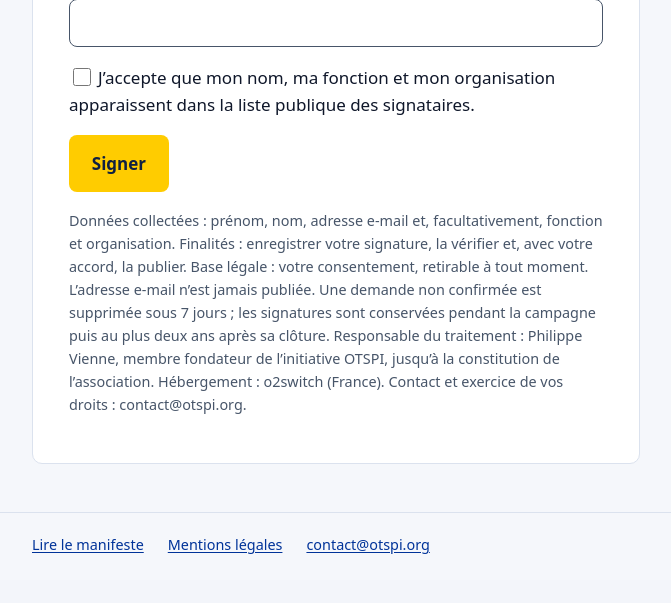
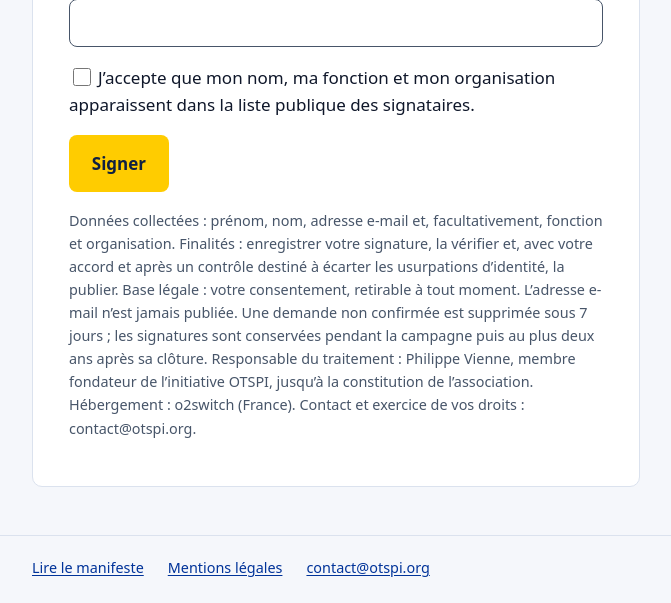
Before and after one commit to otspi/signatures, a PHP site: page / in a window 1280 px wide. Shown: the part 665-1268 px from the top of the page, without its empty margins (304-975 px from the left). Before the commit the page ends 1219 px from the top, so only its background shows below. Run offline with PHP 8.4, Linux system fonts and the light colour scheme.

Commit message:
docs(données): contrôle avant publication dans le texte d'information
Aligné sur les mentions légales de www.otspi.org.

Co-authored-by: Claude <noreply@anthropic.com>

```diff
--- a/src/texts.php
+++ b/src/texts.php
@@ -22,8 +22,8 @@ return [
     ],
     'submit' => ['fr' => 'Signer', 'en' => 'Sign'],
     'privacy' => [
-        'fr' => 'Données collectées : prénom, nom, adresse e-mail et, facultativement, fonction et organisation. Finalités : enregistrer votre signature, la vérifier et, avec votre accord, la publier. Base légale : votre consentement, retirable à tout moment. L’adresse e-mail n’est jamais publiée. Une demande non confirmée est supprimée sous 7 jours ; les signatures sont conservées pendant la campagne puis au plus deux ans après sa clôture. Responsable du traitement : Philippe Vienne, membre fondateur de l’initiative OTSPI, jusqu’à la constitution de l’association. Hébergement : o2switch (France). Contact et exercice de vos droits : contact@otspi.org.',
-        'en' => 'Data collected: first name, last name, e-mail address and, optionally, position and organisation. Purposes: recording your signature, verifying it and, with your consent, publishing it. Legal basis: your consent, which may be withdrawn at any time. Your e-mail address is never published. An unconfirmed request is deleted within 7 days; signatures are kept during the campaign and then for at most two years after it closes. Data controller: Philippe Vienne, founding member of the OTSPI initiative, until the association is formed. Hosting: o2switch (France). Contact and exercise of your rights: contact@otspi.org.',
+        'fr' => 'Données collectées : prénom, nom, adresse e-mail et, facultativement, fonction et organisation. Finalités : enregistrer votre signature, la vérifier et, avec votre accord et après un contrôle destiné à écarter les usurpations d’identité, la publier. Base légale : votre consentement, retirable à tout moment. L’adresse e-mail n’est jamais publiée. Une demande non confirmée est supprimée sous 7 jours ; les signatures sont conservées pendant la campagne puis au plus deux ans après sa clôture. Responsable du traitement : Philippe Vienne, membre fondateur de l’initiative OTSPI, jusqu’à la constitution de l’association. Hébergement : o2switch (France). Contact et exercice de vos droits : contact@otspi.org.',
+        'en' => 'Data collected: first name, last name, e-mail address and, optionally, position and organisation. Purposes: recording your signature, verifying it and, with your consent and after a check intended to rule out impersonation, publishing it. Legal basis: your consent, which may be withdrawn at any time. Your e-mail address is never published. An unconfirmed request is deleted within 7 days; signatures are kept during the campaign and then for at most two years after it closes. Data controller: Philippe Vienne, founding member of the OTSPI initiative, until the association is formed. Hosting: o2switch (France). Contact and exercise of your rights: contact@otspi.org.',
     ],
     'err_invalid' => ['fr' => 'Certains champs sont manquants ou invalides. Vérifiez le prénom, le nom et l’adresse e-mail ; les liens ne sont pas acceptés.', 'en' => 'Some fields are missing or invalid. Please check your first name, last name and e-mail address; links are not accepted.'],
     'err_form' => ['fr' => 'Le formulaire a expiré ou a été envoyé trop vite. Rechargez la page et réessayez.', 'en' => 'The form has expired or was sent too fast. Reload the page and try again.'],
```
